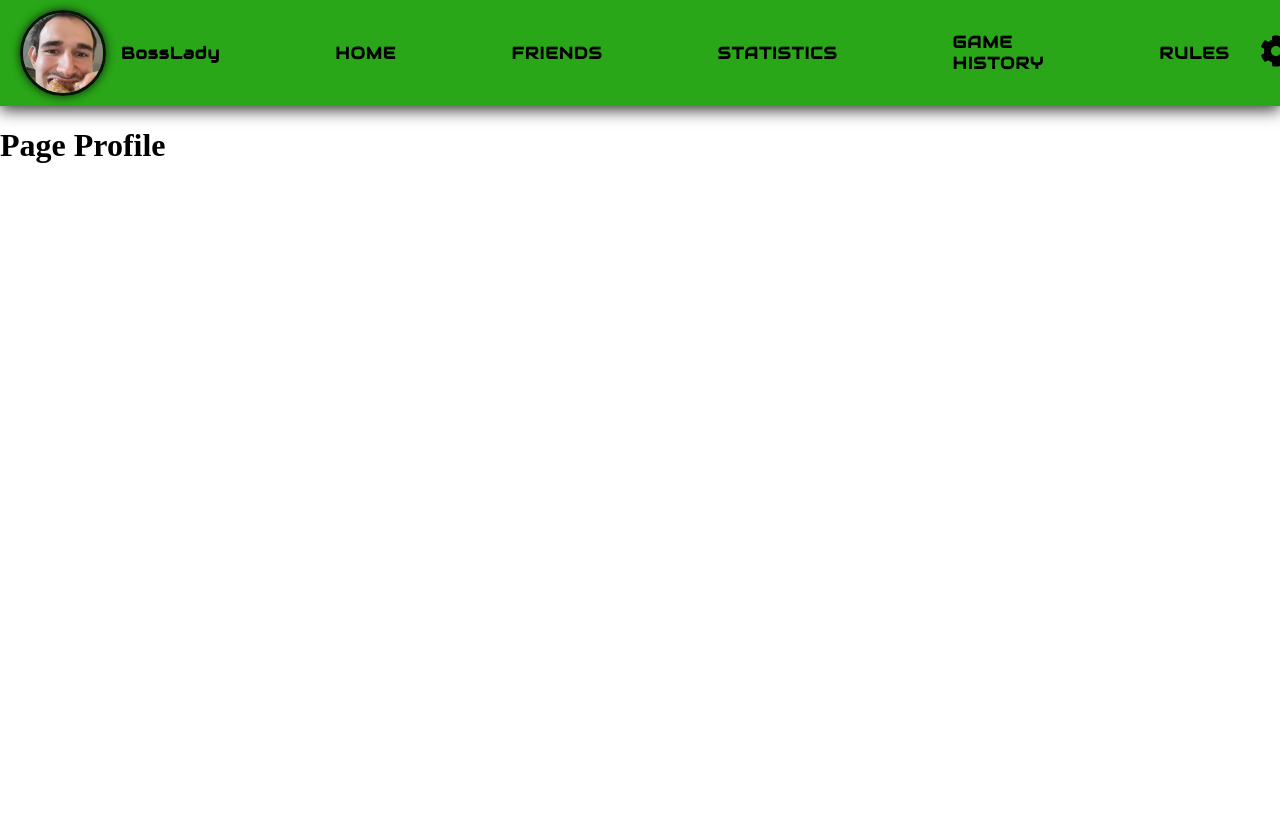
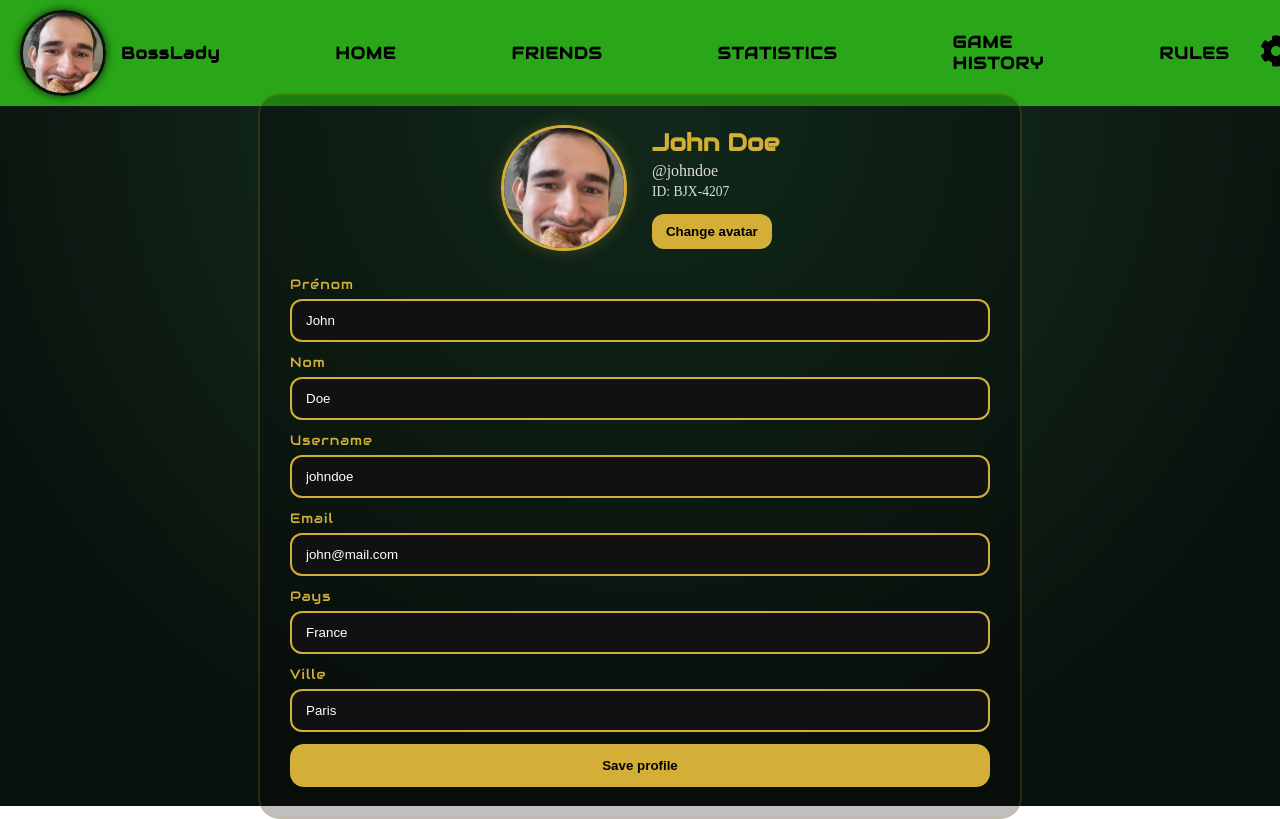
Before and after one commit to cmoibssld/transcendence, a React (Vite) app in the folder front-end/: page /profile in a window 1280 px wide. Built offline with nearby package versions, Linux system fonts and the light colour scheme.

Commit message:
profile page added

```diff
--- a/front-end/src/App.css
+++ b/front-end/src/App.css
@@ -1,4 +1,5 @@
 body {
     margin: 0;
     height: 100%;
+    overflow-y: auto;
 }
--- a/front-end/src/pages/Profile.jsx
+++ b/front-end/src/pages/Profile.jsx
@@ -1,5 +1,149 @@
+import { useState } from "react";
+import "../styles/Profile.css";
+
+import JB from "../assets/JB.jpg";
+import Aloun from "../assets/Aloun.jpg";
+import Alexis from "../assets/Alexis.jpg";
+import Adrien from "../assets/Adrien.jpg";
+
 const Profile = () => {
-    return <h1>Page Profile</h1>
-  }
 
-  export default Profile
+  const playerId = "BJX-4207";
+
+  const avatarList = [JB, Aloun, Alexis, Adrien];
+
+  const [showAvatars, setShowAvatars] = useState(false);
+
+  const [profile, setProfile] = useState({
+    firstName: "John",
+    lastName: "Doe",
+    username: "johndoe",
+    email: "john@mail.com",
+    country: "France",
+    city: "Paris",
+    gains: "$25,400",
+    avatar: JB
+  });
+
+  const handleChange = (e) => {
+    setProfile({
+      ...profile,
+      [e.target.name]: e.target.value
+    });
+  };
+
+  const selectAvatar = (img) => {
+    setProfile({
+      ...profile,
+      avatar: img
+    });
+  };
+
+  return (
+    <div className="profile-page">
+
+      <div className="profile-container">
+
+        {/* HEADER */}
+        <div className="profile-header">
+
+          <img src={profile.avatar} className="profile-avatar" />
+
+          <div className="profile-info">
+
+            <h2>{profile.firstName} {profile.lastName}</h2>
+
+            <p>@{profile.username}</p>
+
+            <p className="profile-id">ID: {playerId}</p>
+
+            <button
+              className="avatar-btn"
+              onClick={() => setShowAvatars(true)}
+            >
+              Change avatar
+            </button>
+
+          </div>
+
+        </div>
+
+        {/* FORM */}
+        <div className="profile-form">
+
+          <div className="field">
+            <label>Prénom</label>
+            <input name="firstName" value={profile.firstName} onChange={handleChange}/>
+          </div>
+
+          <div className="field">
+            <label>Nom</label>
+            <input name="lastName" value={profile.lastName} onChange={handleChange}/>
+          </div>
+
+          <div className="field">
+            <label>Username</label>
+            <input name="username" value={profile.username} onChange={handleChange}/>
+          </div>
+
+          <div className="field">
+            <label>Email</label>
+            <input name="email" value={profile.email} onChange={handleChange}/>
+          </div>
+
+          <div className="field">
+            <label>Pays</label>
+            <input name="country" value={profile.country} onChange={handleChange}/>
+          </div>
+
+          <div className="field">
+            <label>Ville</label>
+            <input name="city" value={profile.city} onChange={handleChange}/>
+          </div>
+
+          <button className="save-btn">
+            Save profile
+          </button>
+
+        </div>
+
+      </div>
+
+      {/* AVATAR MODAL */}
+      {showAvatars && (
+        <div className="avatar-modal">
+
+          <div className="avatar-box">
+
+            <h3>Choose your avatar</h3>
+
+            <div className="avatar-grid">
+
+              {avatarList.map((img, i) => (
+                <img
+                  key={i}
+                  src={img}
+                  className={`avatar-choice ${profile.avatar === img ? "active" : ""}`}
+                  onClick={() => selectAvatar(img)}
+                />
+              ))}
+
+            </div>
+
+            <button
+              className="confirm-btn"
+              onClick={() => setShowAvatars(false)}
+            >
+              Confirm
+            </button>
+
+          </div>
+
+        </div>
+      )}
+
+    </div>
+  );
+};
+
+export default Profile;
--- /dev/null
+++ b/front-end/src/styles/Profile.css
@@ -0,0 +1,210 @@
+/* PAGE */
+
+.profile-page {
+    height: calc(100vh - 100px);
+    width: 100%;
+
+    padding: 20px 30px;
+
+    background: radial-gradient(circle at top, #173724, #0a120d 75%);
+    color: #f5f1dc;
+
+    display: flex;
+    justify-content: center;
+    align-items: center;
+
+    position: relative;
+    box-sizing: border-box;
+  }
+
+  /* ID joueur */
+  .player-id {
+    position: absolute;
+    bottom: 14px;
+    right: 24px;
+
+    font-size: 0.85rem;
+    color: rgba(255,255,255,0.55);
+    letter-spacing: 1px;
+  }
+
+  /* CARD */
+  .profile-container {
+    width: 100%;
+    max-width: 700px;
+
+    background: rgba(0,0,0,0.25);
+    border: 2px solid rgba(212,175,55,0.18);
+    border-radius: 22px;
+
+    padding: 30px;
+
+    display: flex;
+    flex-direction: column;
+    gap: 25px;
+  }
+
+  /* HEADER */
+  .profile-header {
+    display: flex;
+    align-items: center;
+    justify-content: center;
+    gap: 25px;
+  }
+
+  /* AVATAR */
+  .profile-avatar {
+    width: 120px;
+    height: 120px;
+
+    border-radius: 50%;
+    object-fit: cover;
+
+    border: 3px solid #d4af37;
+    box-shadow: 0 0 15px rgba(212,175,55,0.25);
+  }
+
+  /* INFOS */
+  .profile-info h2 {
+    margin: 0;
+    font-size: 1.5rem;
+    font-family: 'Audiowide', sans-serif;
+    color: #d4af37;
+  }
+
+  .profile-info p {
+    margin: 4px 0;
+    color: #ddd;
+  }
+
+  .profile-id {
+    color: rgba(255,255,255,0.6);
+    font-size: 0.85rem;
+  }
+
+  /* BUTTON */
+  .avatar-btn {
+    margin-top: 10px;
+    padding: 10px 14px;
+
+    border: none;
+    border-radius: 12px;
+
+    background: #d4af37;
+    color: black;
+
+    font-weight: bold;
+    cursor: pointer;
+  }
+
+  /* FORM */
+  .profile-form {
+    display: flex;
+    flex-direction: column;
+    gap: 12px;
+  }
+
+  /* FIELD */
+  .field {
+    display: flex;
+    flex-direction: column;
+  }
+
+  /* LABEL DORÉ (IMPORTANT) */
+  .field label {
+    margin-bottom: 6px;
+
+    color: #d4af37;
+    font-size: 0.85rem;
+    letter-spacing: 1px;
+    font-family: 'Audiowide', sans-serif;
+  }
+
+  .field input {
+    padding: 12px 14px;
+
+    border-radius: 12px;
+    border: 2px solid #d4af37;
+
+    background: #111;
+    color: white;
+
+    outline: none;
+  }
+
+  /* SAVE */
+  .save-btn {
+    padding: 14px;
+
+    border: none;
+    border-radius: 14px;
+
+    background: #d4af37;
+    color: black;
+
+    font-weight: bold;
+    cursor: pointer;
+  }
+
+  /* MODAL AVATAR */
+  .avatar-modal {
+    position: fixed;
+    inset: 0;
+
+    background: rgba(0,0,0,0.75);
+
+    display: flex;
+    justify-content: center;
+    align-items: center;
+  }
+
+  .avatar-box {
+    width: 90%;
+    max-width: 420px;
+
+    background: #0a120d;
+    border: 2px solid #d4af37;
+    border-radius: 20px;
+
+    padding: 25px;
+    text-align: center;
+  }
+
+  .avatar-grid {
+    display: grid;
+    grid-template-columns: repeat(3,1fr);
+    gap: 12px;
+
+    margin-top: 15px;
+  }
+
+  .avatar-choice {
+    width: 80px;
+    height: 80px;
+
+    border-radius: 50%;
+    object-fit: cover;
+
+    border: 2px solid transparent;
+    cursor: pointer;
+  }
+
+  .avatar-choice.active {
+    border: 2px solid #d4af37;
+  }
+
+  .confirm-btn {
+    margin-top: 15px;
+    padding: 12px;
+
+    width: 100%;
+
+    border: none;
+    border-radius: 12px;
+
+    background: #d4af37;
+    color: black;
+
+    font-weight: bold;
+    cursor: pointer;
+  }
```
Also changed, not shown: front-end/src/styles/Header.css (indentation only).
